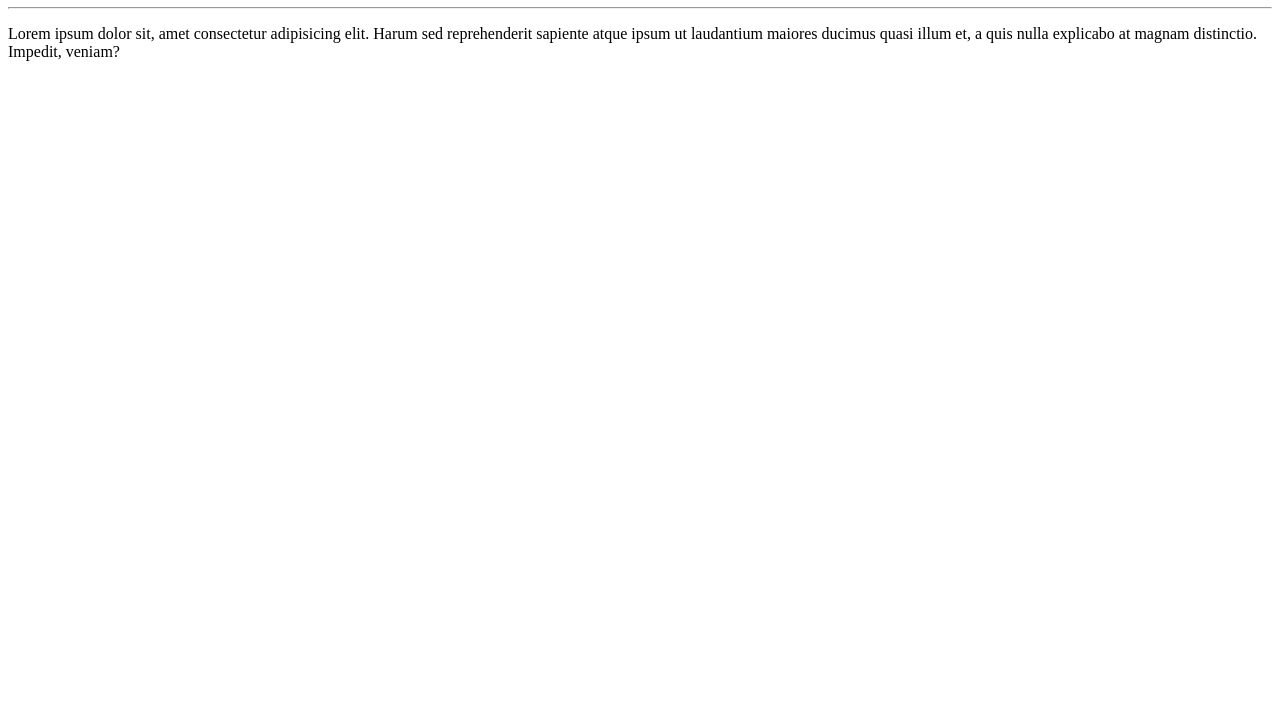
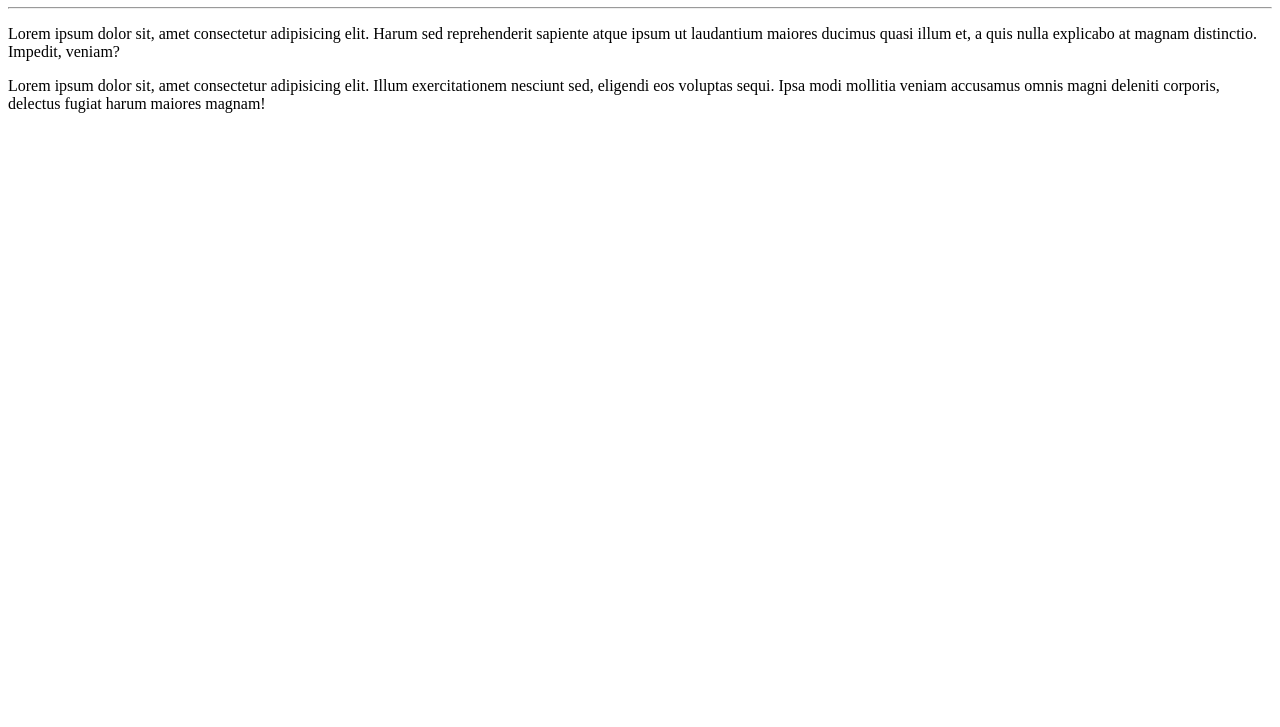
Before and after one commit to Henrique-fernandes-sp/Ola-Mundo, a plain HTML site: page site-exemplo/index.html in a window 1280 px wide. Shown: the part 73-800 px from the top of the page. Drawn offline with Linux system fonts and the light colour scheme.

Commit message:
adicionei um parágrafo

```diff
--- a/site-exemplo/index.html
+++ b/site-exemplo/index.html
@@ -9,5 +9,6 @@
     <h1>Olá, MUndo!</h1>
     <hr>
     <p>Lorem ipsum dolor sit, amet consectetur adipisicing elit. Harum sed reprehenderit sapiente atque ipsum ut laudantium maiores ducimus quasi illum et, a quis nulla explicabo at magnam distinctio. Impedit, veniam?</p>
+    <p>Lorem ipsum dolor sit, amet consectetur adipisicing elit. Illum exercitationem nesciunt sed, eligendi eos voluptas sequi. Ipsa modi mollitia veniam accusamus omnis magni deleniti corporis, delectus fugiat harum maiores magnam!</p>
 </body>
 </html>
```
